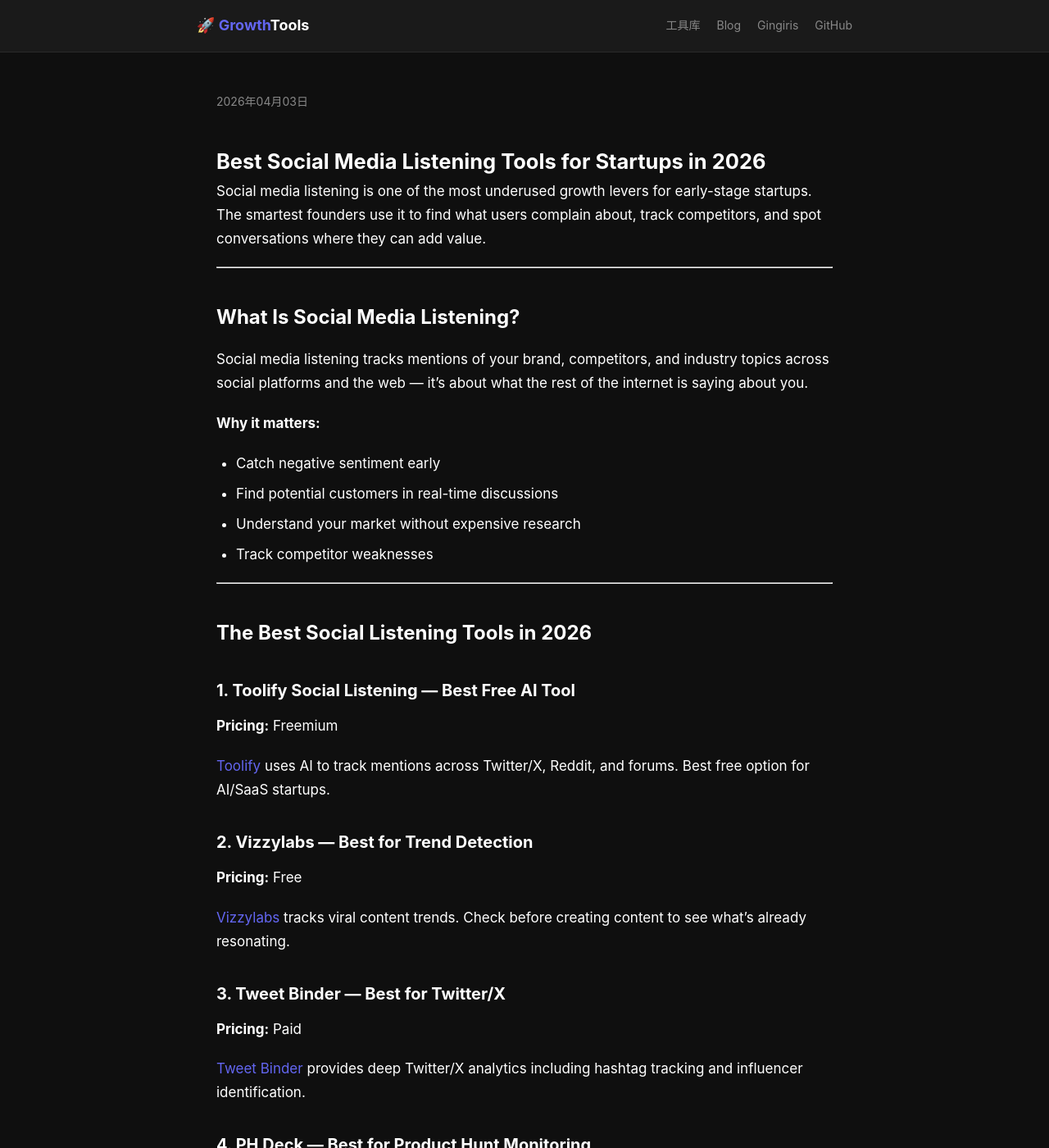
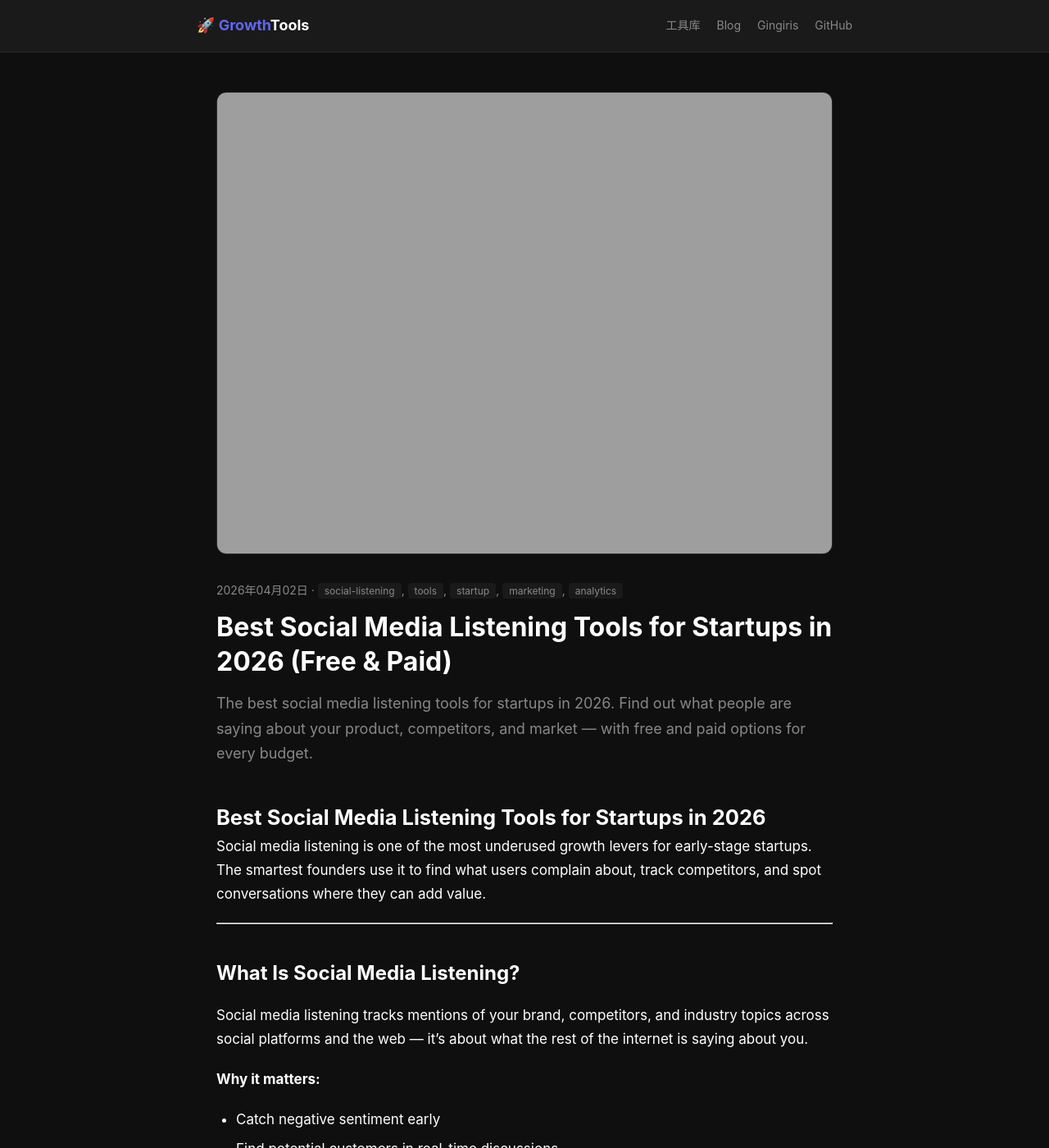
Before and after one commit to Gingiris/growth-tools, a Jekyll site: the page built from _posts/2026-04-02-best-social-media-listening-tools-startups-2026.md, in a window 1280 px wide and 1400 px high. Shown: the whole window at 82% size. Built offline with Jekyll 4.4.1, drawn with Linux system fonts in a browser that asks for light colours.

Commit message:
fix: correct image field YAML (remove indentation and duplicate)

```diff
--- a/_posts/2026-04-02-best-social-media-listening-tools-startups-2026.md
+++ b/_posts/2026-04-02-best-social-media-listening-tools-startups-2026.md
@@ -5,9 +5,8 @@
 date: 2026-04-02
 author: Iris
 tags: [social-listening, tools, startup, marketing, analytics]
-  image: "https://gingiris.github.io/growth-tools/assets/images/blog-social-media-listening.jpg"
+image: "https://gingiris.github.io/growth-tools/assets/images/blog-social-media-listening.jpg"
 canonical_url: https://gingiris.github.io/growth-tools/blog/2026/04/02/best-social-media-listening-tools-startups-2026/
-  image: "https://gingiris.github.io/growth-tools/assets/images/blog-social-media-listening.jpg"
 ---
 
 # Best Social Media Listening Tools for Startups in 2026
```
